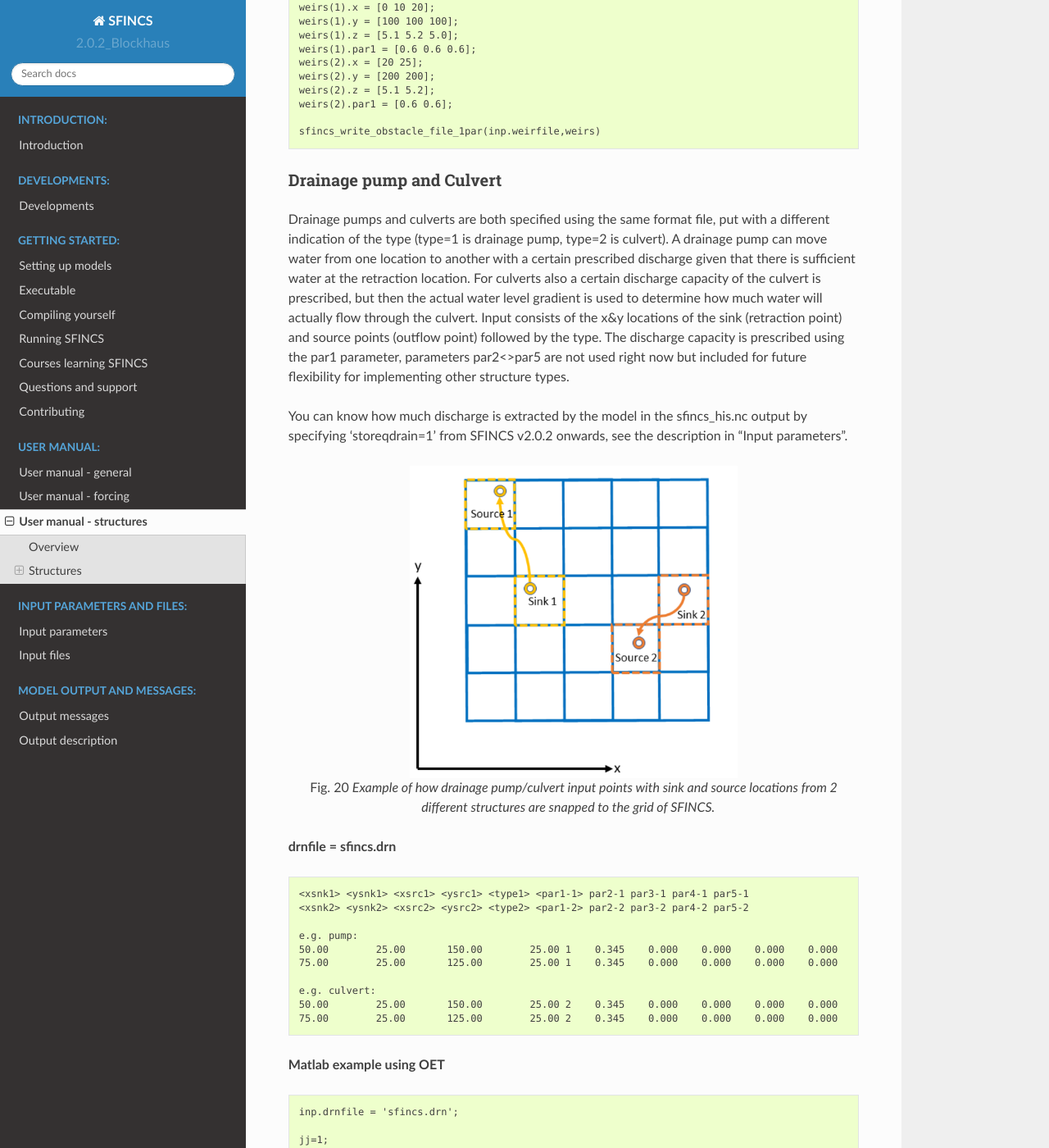
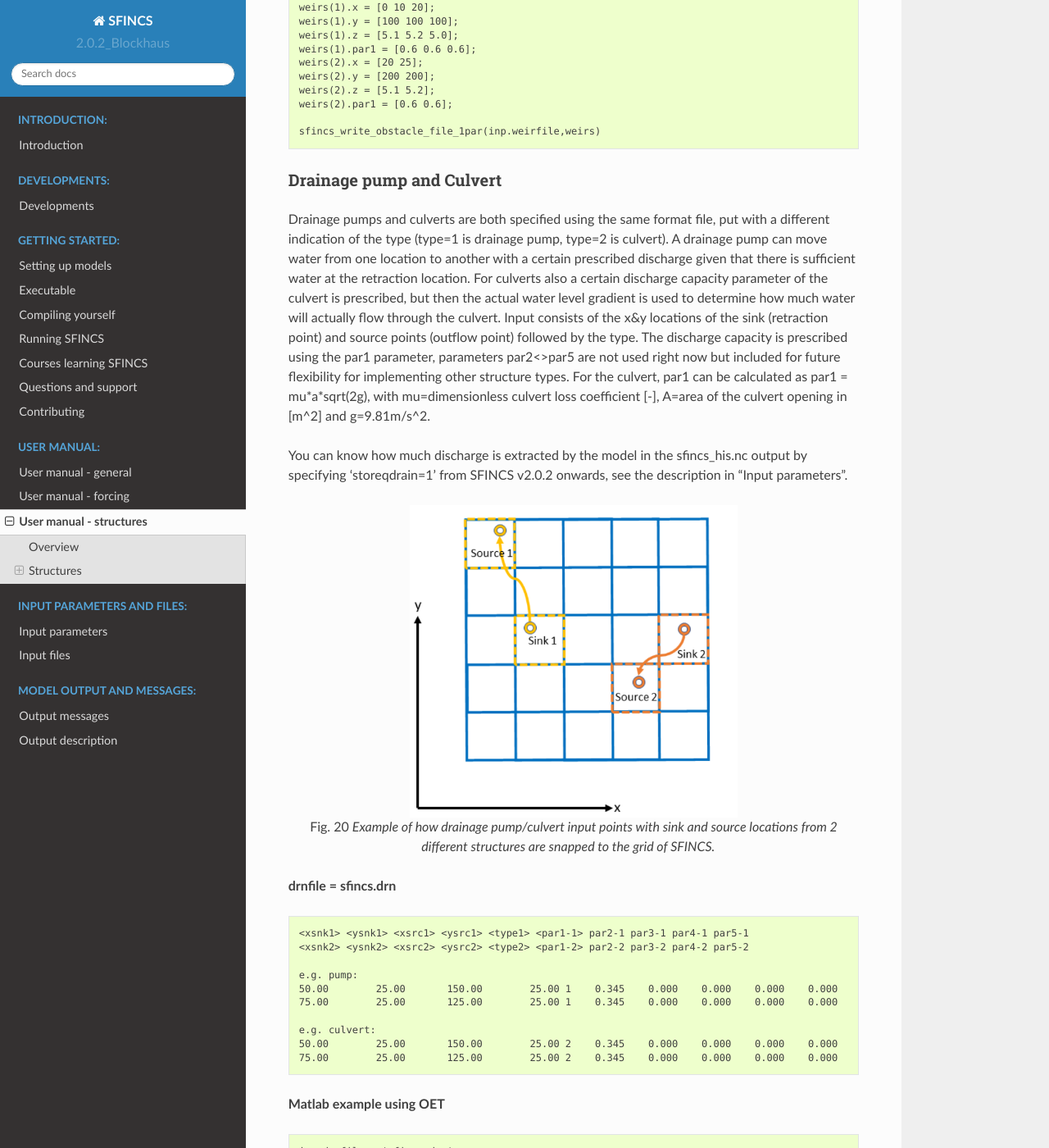
Before and after one commit to Deltares/SFINCS, a Sphinx documentation site: the page built from docs/input_structures.rst, in a window 1280 px wide and 1400 px high, scrolled down 3254 px. Shown: the whole window at 82% size. Built offline with Sphinx 7.4.7 and the Read the Docs theme 2.0.0, drawn with Linux system fonts in a browser that asks for light colours; some of the changed text lies outside the part shown.

Commit message:
- Add info in how to calculate culvert par1 (par1 = mu*a*sqrt(2g))

```diff
--- a/docs/input_structures.rst
+++ b/docs/input_structures.rst
@@ -138,9 +138,10 @@ Drainage pump and Culvert
 
 Drainage pumps and culverts are both specified using the same format file, put with a different indication of the type (type=1 is drainage pump, type=2 is culvert).
 A drainage pump can move water from one location to another with a certain prescribed discharge given that there is sufficient water at the retraction location.
-For culverts also a certain discharge capacity of the culvert is prescribed, but then the actual water level gradient is used to determine how much water will actually flow through the culvert.
+For culverts also a certain discharge capacity parameter of the culvert is prescribed, but then the actual water level gradient is used to determine how much water will actually flow through the culvert.
 Input consists of the x&y locations of the sink (retraction point) and source points (outflow point) followed by the type.
 The discharge capacity is prescribed using the par1 parameter, parameters par2<>par5 are not used right now but included for future flexibility for implementing other structure types.
+For the culvert, par1 can be calculated as par1 = mu*a*sqrt(2g), with mu=dimensionless culvert loss coefficient [-], A=area of the culvert opening in [m^2] and g=9.81m/s^2.
 
 You can know how much discharge is extracted by the model in the sfincs_his.nc output by specifying 'storeqdrain=1' from SFINCS v2.0.2 onwards, see the description in "Input parameters".
 
@@ -177,7 +178,7 @@ You can know how much discharge is extracted by the model in the sfincs_his.nc o
 	drain(jj).xsrc = 125; 	% source x-coordinate(s), to where water is discharged
 	drain(jj).ysrc = 25; 	% source x-coordinate(s)
 	drain(jj).type = 1; 	% 1= pump, 2=culvert
-	drain(jj).par1 = 0.345; % possible drainage discharge in m3/s
+	drain(jj).par1 = 0.345; % drainage discharge capacity parameter par1 = mu*a*sqrt(2g)
 	drain(jj).par2 = 0; 	% not used yet
 	drain(jj).par3 = 0; 	% not used yet
 	drain(jj).par4 = 0; 	% not used yet
```
